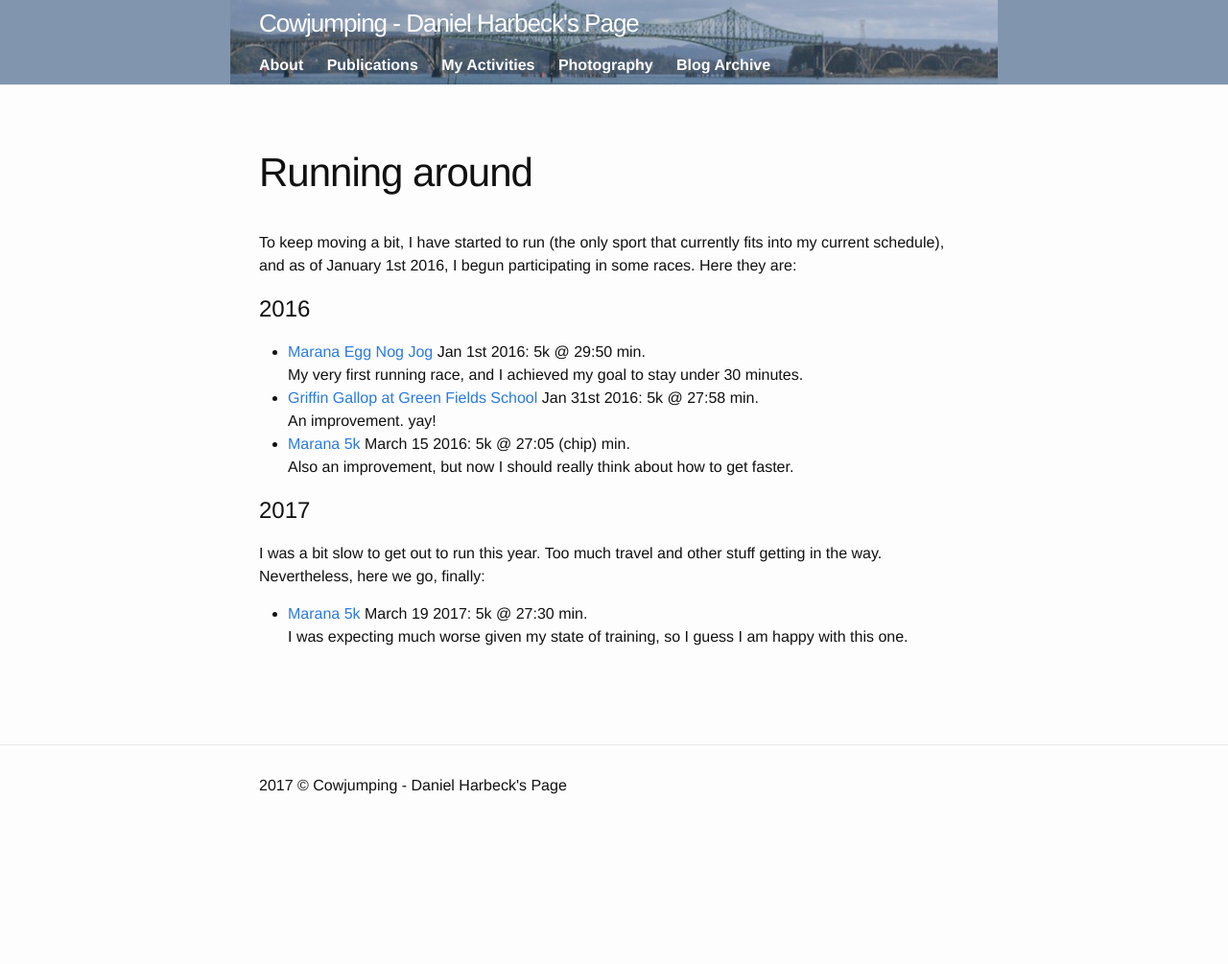
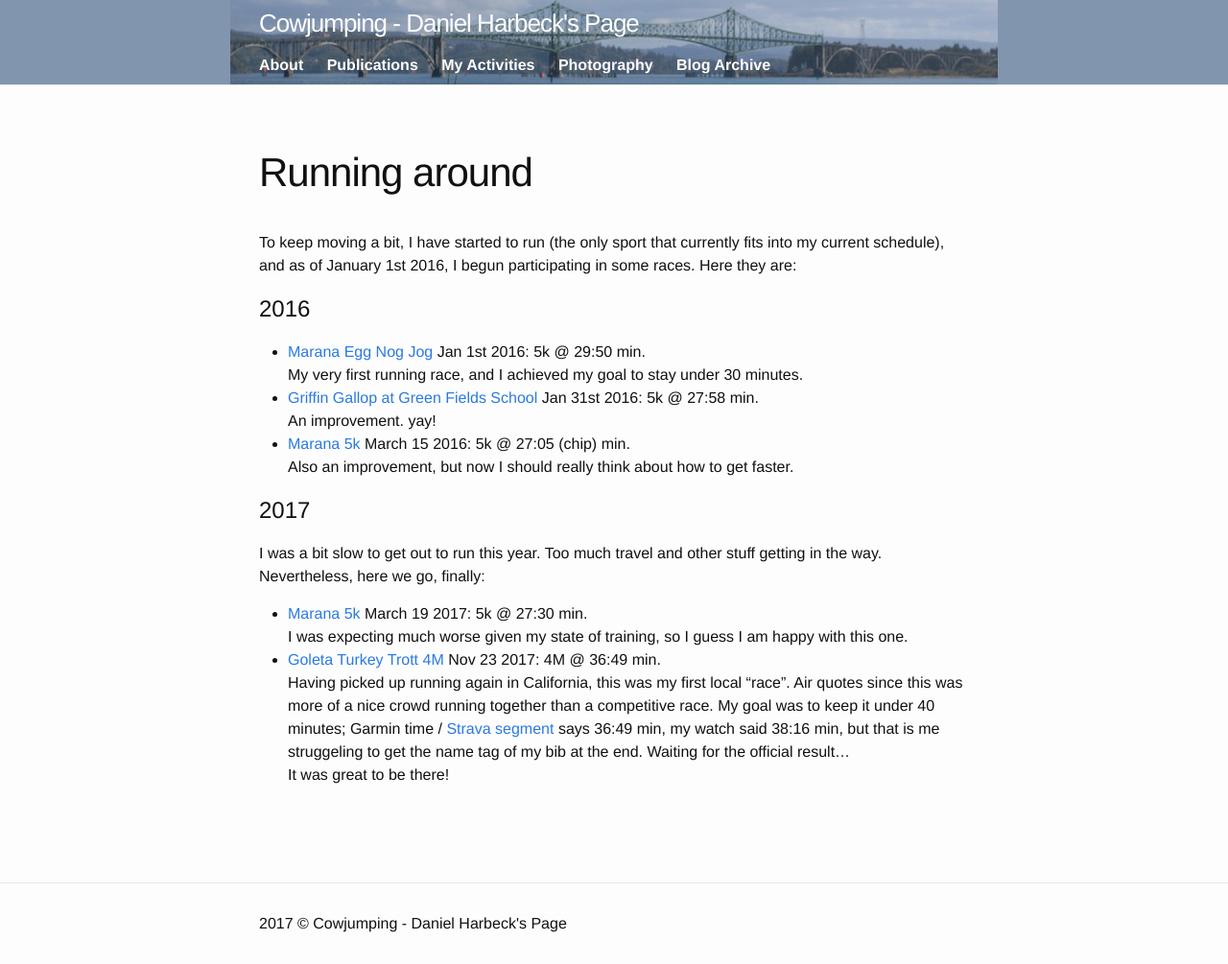
Before and after one commit to drhaz/drhaz.github.io, a Jekyll site: the page built from _myactivities/running.md, in a window 1280 px wide. Shown: the whole page at 96% size. Built offline with Jekyll 4.4.1, drawn with Linux system fonts in a browser that asks for light colours; before the commit the page ends 900 px from its top, so only the background shows below that.

Commit message:
Goleta Turkey trott

```diff
--- a/_myactivities/running.md
+++ b/_myactivities/running.md
@@ -25,3 +25,11 @@ way. Nevertheless, here we go, finally:
 
 * [Marana 5k](http://www.azroadrunners.org/results/detail/marana-5000-results-2017) March 19 2017: 5k @ 27:30 min.\\
   I was expecting much worse given my state of training, so I guess I am happy with this one.
+* [Goleta Turkey Trott 4M](http://www.runsantabarbara.com/thanksgiving-4-miler/) Nov 23 2017: 4M @ 36:49 min.\\
+  Having picked up running again in California, this was my first local "race".
+  Air quotes since this was more of a nice crowd running together than a
+  competitive race. My goal was to keep it under 40 minutes;  Garmin time /
+  [Strava segment](https://www.strava.com/segments/6105454) says 36:49 min, my
+  watch said 38:16 min, but that is me struggeling to get the name tag of my
+  bib at the end. Waiting for the official result... \\
+  It was great to be there!
```
